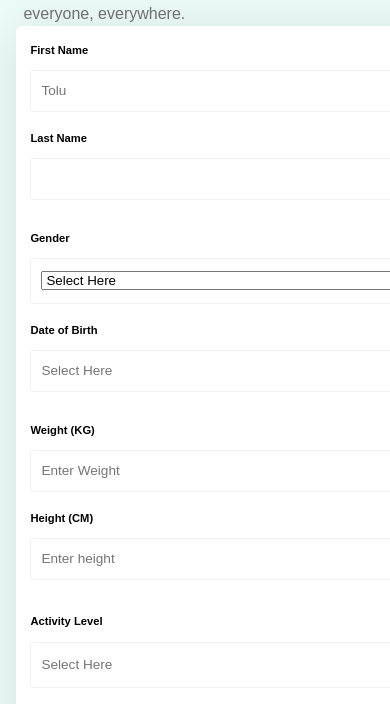
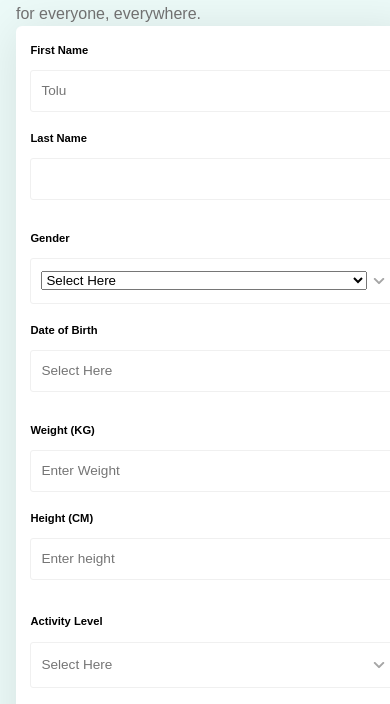
Before and after one commit to igborigbo/web_development_training, a plain HTML site: page index.html in a window 390 px wide. Shown: the part 140-844 px from the top of the page. Drawn offline with Linux system fonts and the light colour scheme.

Commit message:
responsive design fix

```diff
--- a/assests/styles/styles.css
+++ b/assests/styles/styles.css
@@ -26,6 +26,7 @@ body {
   background: #ffffff;
   max-width: 1440px;
   line-height: 1.5rem;
+  border-radius: 0.5rem;
 }
 
 section {
@@ -78,7 +79,6 @@ input[placeholder="Tolu"] {
 }
 .b-input {
   width: 100%;
-  min-width: 450px;
 }
 select{
   width: 100%;
@@ -155,13 +155,16 @@ footer {
 @media screen and (max-width: 450px) {
   body {
     width: fit-content;
+
   }
   .form-group {
     padding: 0.9rem;
+    width: 400px;
   }
   section {
     display: grid;
     padding: 1rem;
+
   }
   .card-text {
     display: none;
--- a/index.html
+++ b/index.html
@@ -24,7 +24,7 @@
             </div>
             <div class="mobile-text">
                 <p>
-                    Inspiring wholesome harmony for the mind, body and spirit, for everyone, everywhere.
+                    Inspiring wholesome harmony for the mind, body and spirit, <br> for everyone, everywhere.
                 </p>
             </div>
         </div>
```
